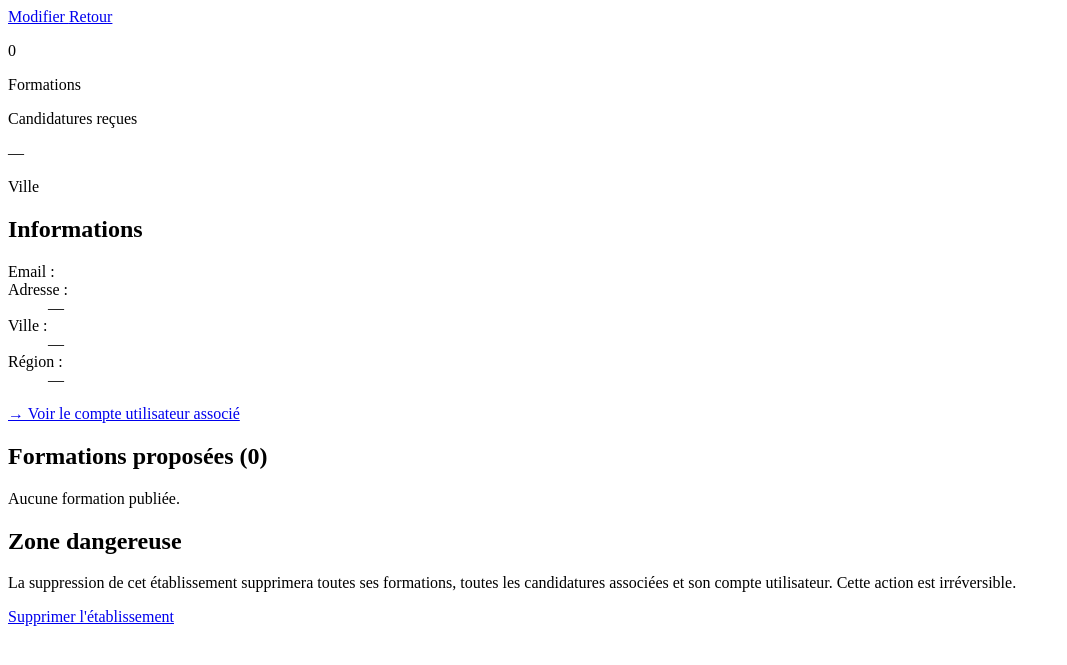
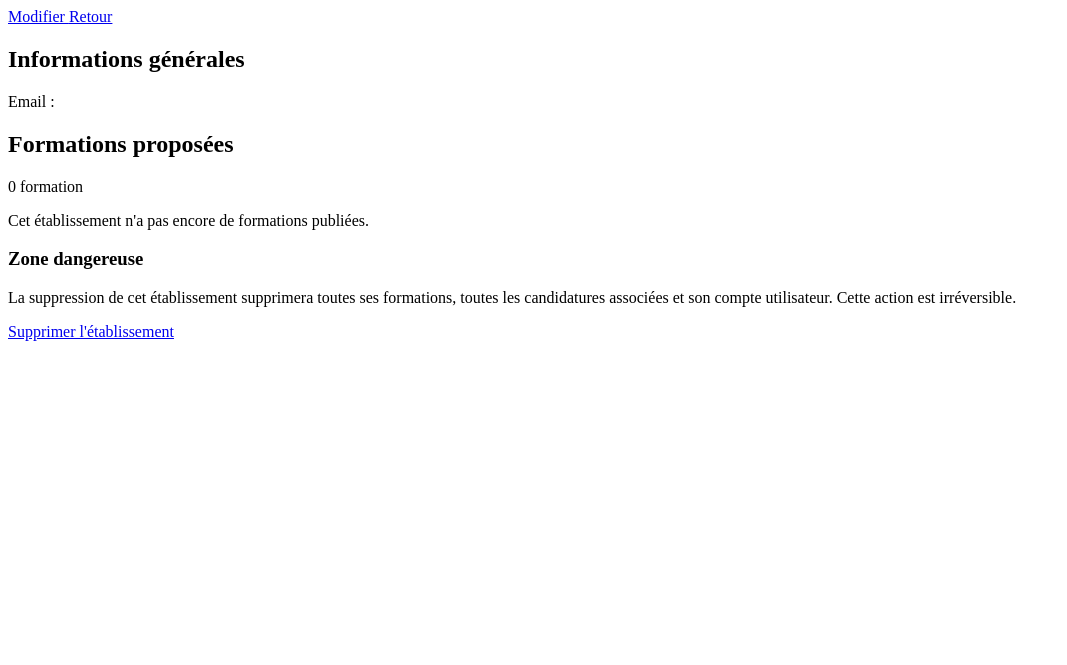
Before and after one commit to pablo-23-08/mpandova, a PHP site: page /admin/institution_view.php in a window 1280 px wide. Shown: the top 665 px of the page, without its empty margins (0-1067 px from the left). Run offline with PHP 8.4, Linux system fonts and the light colour scheme; data that the repository does not hold is empty.

Commit message:
admin_dashboard

```diff
--- a/app/views/admin/formations.php
+++ b/app/views/admin/formations.php
@@ -15,7 +15,7 @@
                     Gestion des formations
                 </h1>
                 <p class="mt-1 text-sm text-slate-500">
-                    <?= count($offres) ?> formation(s) trouvée(s)
+                    <?= count($offres) ?> <?= count($offres) > 1 ? 'formations' : 'formation' ?>
                 </p>
             </div>
             <div class="flex flex-wrap gap-2">
@@ -65,7 +65,7 @@
                 </select>
             </div>
             <button type="submit"
-                    class="rounded-lg bg-[#071d3b] px-5 py-2.5 text-sm font-semibold text-white hover:bg-[#0f2d54]">
+                    class="rounded-lg bg-[#f1b456] px-4 py-2 text-sm font-bold text-[#071d3b] hover:bg-[#e4a744]">
                 Filtrer
             </button>
             <?php if ($search || $etablissementFiltre || $niveauFiltre): ?>
--- a/app/views/admin/institution_view.php
+++ b/app/views/admin/institution_view.php
@@ -1,22 +1,8 @@
 <?php
 // $etablissement : données complètes de l'établissement
-// $programmes    : formations proposées
-// $candidatures  : dernières candidatures reçues
-
-$badgeColors = [
-    'en_attente' => 'bg-amber-100 text-amber-800 border-amber-200',
-    'acceptee'   => 'bg-emerald-100 text-emerald-800 border-emerald-200',
-    'refusee'    => 'bg-rose-100 text-rose-800 border-rose-200',
-    'annulee'    => 'bg-slate-100 text-slate-600 border-slate-200',
-];
-$badgeLabels = [
-    'en_attente' => 'En attente',
-    'acceptee'   => 'Acceptée',
-    'refusee'    => 'Refusée',
-    'annulee'    => 'Annulée',
-];
+// $formations    : offres de formation de l'établissement
 ?>
-<main class="mx-auto w-full max-w-5xl flex-1 px-4 py-10 sm:px-6 lg:px-8">
+<main class="mx-auto w-full max-w-4xl flex-1 px-4 py-10 sm:px-6 lg:px-8">
     <section class="rounded-3xl border border-white/20 bg-white/95 p-6 shadow-2xl shadow-[#071d3b]/25 sm:p-8">
 
         <!-- En-tête -->
@@ -41,161 +27,119 @@ $badgeLabels = [
             </div>
         </div>
 
-        <!-- Compteurs rapides -->
-        <div class="mt-6 grid gap-4 sm:grid-cols-3">
-            <div class="rounded-2xl border border-slate-200 bg-white p-5 text-center shadow-sm">
-                <p class="text-3xl font-extrabold text-[#071d3b]"><?= count($programmes) ?></p>
-                <p class="mt-1 text-xs font-semibold uppercase tracking-wide text-slate-500">Formations</p>
-            </div>
-            <div class="rounded-2xl border border-slate-200 bg-white p-5 text-center shadow-sm">
-                <p class="text-3xl font-extrabold text-[#071d3b]"><?= $etablissement['nb_candidatures'] ?></p>
-                <p class="mt-1 text-xs font-semibold uppercase tracking-wide text-slate-500">Candidatures reçues</p>
-            </div>
-            <div class="rounded-2xl border border-slate-200 bg-white p-5 text-center shadow-sm">
-                <p class="text-3xl font-extrabold text-[#071d3b]">
-                    <?= !empty($etablissement['ville']) ? htmlspecialchars($etablissement['ville']) : '—' ?>
-                </p>
-                <p class="mt-1 text-xs font-semibold uppercase tracking-wide text-slate-500">Ville</p>
-            </div>
-        </div>
+        <!-- Informations -->
+        <div class="mt-6 grid gap-6 sm:grid-cols-2">
 
-        <!-- Informations détaillées -->
-        <div class="mt-8 grid gap-6 lg:grid-cols-2">
-
-            <!-- Infos générales -->
             <div class="rounded-2xl border border-slate-200 bg-slate-50 p-5">
-                <h2 class="mb-4 text-sm font-bold uppercase tracking-wide text-[#071d3b]">Informations</h2>
+                <h2 class="mb-4 text-sm font-bold uppercase tracking-wide text-[#071d3b]">Informations générales</h2>
                 <dl class="space-y-3 text-sm">
-                    <div class="flex flex-col gap-1">
+                    <div class="flex justify-between">
                         <dt class="font-semibold text-slate-600">Email :</dt>
                         <dd class="text-slate-800"><?= htmlspecialchars($etablissement['email']) ?></dd>
                     </div>
-                    <div class="flex flex-col gap-1">
-                        <dt class="font-semibold text-slate-600">Adresse :</dt>
-                        <dd class="text-slate-800"><?= htmlspecialchars($etablissement['adresse'] ?? '—') ?></dd>
-                    </div>
-                    <div class="flex flex-col gap-1">
-                        <dt class="font-semibold text-slate-600">Ville :</dt>
-                        <dd class="text-slate-800"><?= htmlspecialchars($etablissement['ville'] ?? '—') ?></dd>
-                    </div>
-                    <div class="flex flex-col gap-1">
-                        <dt class="font-semibold text-slate-600">Région :</dt>
-                        <dd class="text-slate-800"><?= htmlspecialchars($etablissement['region'] ?? '—') ?></dd>
-                    </div>
                     <?php if (!empty($etablissement['site_web'])): ?>
-                    <div class="flex flex-col gap-1">
+                    <div class="flex justify-between">
                         <dt class="font-semibold text-slate-600">Site web :</dt>
                         <dd>
                             <a href="<?= htmlspecialchars($etablissement['site_web']) ?>"
-                               target="_blank" rel="noopener"
-                               class="text-sky-600 hover:underline text-xs">
+                               target="_blank"
+                               class="text-[#071d3b] hover:underline">
                                 <?= htmlspecialchars($etablissement['site_web']) ?>
                             </a>
                         </dd>
                     </div>
                     <?php endif; ?>
-                    <?php if (!empty($etablissement['description'])): ?>
-                    <div class="flex flex-col gap-1">
-                        <dt class="font-semibold text-slate-600">Description :</dt>
-                        <dd class="text-slate-700 text-xs leading-relaxed"><?= nl2br(htmlspecialchars($etablissement['description'])) ?></dd>
+                    <?php if (!empty($etablissement['ville'])): ?>
+                    <div class="flex justify-between">
+                        <dt class="font-semibold text-slate-600">Ville :</dt>
+                        <dd class="text-slate-800"><?= htmlspecialchars($etablissement['ville']) ?></dd>
+                    </div>
+                    <?php endif; ?>
+                    <?php if (!empty($etablissement['region'])): ?>
+                    <div class="flex justify-between">
+                        <dt class="font-semibold text-slate-600">Région :</dt>
+                        <dd class="text-slate-800"><?= htmlspecialchars($etablissement['region']) ?></dd>
+                    </div>
+                    <?php endif; ?>
+                    <?php if (!empty($etablissement['adresse'])): ?>
+                    <div class="flex justify-between">
+                        <dt class="font-semibold text-slate-600">Adresse :</dt>
+                        <dd class="text-slate-800"><?= htmlspecialchars($etablissement['adresse']) ?></dd>
                     </div>
                     <?php endif; ?>
                 </dl>
-
-                <div class="mt-4 border-t border-slate-200 pt-4">
-                    <a href="index.php?route=admin/user/view&id=<?= $etablissement['id_utilisateur'] ?>"
-                       class="text-xs font-semibold text-[#071d3b] hover:text-[#f1b456]">
-                        → Voir le compte utilisateur associé
-                    </a>
-                </div>
             </div>
 
-            <!-- Formations -->
+            <?php if (!empty($etablissement['description'])): ?>
             <div class="rounded-2xl border border-slate-200 bg-slate-50 p-5">
-                <h2 class="mb-4 text-sm font-bold uppercase tracking-wide text-[#071d3b]">
-                    Formations proposées (<?= count($programmes) ?>)
-                </h2>
-                <?php if (empty($programmes)): ?>
-                    <p class="text-sm text-slate-500">Aucune formation publiée.</p>
-                <?php else: ?>
-                    <div class="space-y-2">
-                        <?php foreach ($programmes as $p): ?>
-                            <div class="flex items-center justify-between rounded-lg border border-slate-200 bg-white px-3 py-2 text-xs">
-                                <div>
-                                    <span class="font-semibold text-[#071d3b]"><?= htmlspecialchars($p['filiere_nom']) ?></span>
-                                    <?php if ($p['duree_formation']): ?>
-                                        <span class="ml-2 text-slate-400">· <?= htmlspecialchars($p['duree_formation']) ?></span>
-                                    <?php endif; ?>
-                                    <span class="ml-2 text-slate-400">· <?= $p['nb_candidatures'] ?> candidature(s)</span>
-                                </div>
-                                <a href="index.php?route=admin/formation/view&id=<?= $p['id_offre_filiere'] ?>"
-                                   class="ml-3 shrink-0 font-semibold text-[#071d3b] hover:text-[#f1b456]">→</a>
-                            </div>
-                        <?php endforeach; ?>
+                <h2 class="mb-4 text-sm font-bold uppercase tracking-wide text-[#071d3b]">Description</h2>
+                <p class="text-sm leading-relaxed text-slate-700">
+                    <?= nl2br(htmlspecialchars($etablissement['description'])) ?>
+                </p>
             </div>
             <?php endif; ?>
         </div>
 
+        <!-- Formations proposées -->
+        <div class="mt-8">
+            <div class="flex items-center justify-between">
+                <h2 class="text-base font-bold uppercase tracking-wide text-[#071d3b]">Formations proposées</h2>
+                <span class="text-xs text-slate-500"><?= count($formations ?? []) ?> <?= count($formations ?? []) > 1 ? 'formations' : 'formation' ?></span>
             </div>
 
-        <!-- Dernières candidatures reçues -->
-        <?php if (!empty($candidatures)): ?>
-        <div class="mt-8">
-            <div class="flex items-center justify-between">
-                <h2 class="text-sm font-bold uppercase tracking-wide text-[#071d3b]">
-                    Candidatures récentes
-                </h2>
-                <a href="index.php?route=admin/applications&etablissement=<?= $etablissement['id_etablissement'] ?>"
-                   class="text-xs font-semibold text-[#071d3b] hover:text-[#f1b456]">
-                    Voir toutes →
-                </a>
-            </div>
+            <?php if (empty($formations)): ?>
+                <p class="mt-4 text-sm text-slate-500">Cet établissement n'a pas encore de formations publiées.</p>
+            <?php else: ?>
                 <div class="mt-4 overflow-x-auto rounded-2xl border border-slate-200">
                     <table class="w-full text-sm">
                         <thead class="bg-slate-50">
                             <tr>
-                            <th class="px-4 py-3 text-left text-xs font-semibold uppercase tracking-wide text-slate-500">Étudiant</th>
-                            <th class="px-4 py-3 text-left text-xs font-semibold uppercase tracking-wide text-slate-500">Formation</th>
-                            <th class="px-4 py-3 text-left text-xs font-semibold uppercase tracking-wide text-slate-500">Date</th>
-                            <th class="px-4 py-3 text-left text-xs font-semibold uppercase tracking-wide text-slate-500">Statut</th>
+                                <th class="px-4 py-3 text-left text-xs font-semibold uppercase tracking-wide text-slate-500">Filière</th>
+                                <th class="px-4 py-3 text-left text-xs font-semibold uppercase tracking-wide text-slate-500">Durée</th>
+                                <th class="px-4 py-3 text-left text-xs font-semibold uppercase tracking-wide text-slate-500">Places</th>
+                                <th class="px-4 py-3 text-left text-xs font-semibold uppercase tracking-wide text-slate-500">Frais (Ar/an)</th>
+                                <th class="px-4 py-3 text-right text-xs font-semibold uppercase tracking-wide text-slate-500">Actions</th>
                             </tr>
                         </thead>
                         <tbody class="divide-y divide-slate-100 bg-white">
-                        <?php foreach ($candidatures as $c):
-                            $badgeClass = $badgeColors[$c['statut']] ?? 'bg-slate-100 text-slate-600 border-slate-200';
-                            $badgeLabel = $badgeLabels[$c['statut']] ?? $c['statut'];
-                        ?>
+                            <?php foreach ($formations as $f): ?>
                                 <tr class="hover:bg-slate-50">
-                                <td class="px-4 py-3 font-medium text-[#071d3b]">
-                                    <?= htmlspecialchars($c['etudiant_prenom'] . ' ' . $c['etudiant_nom']) ?>
-                                </td>
-                                <td class="px-4 py-3 text-slate-600"><?= htmlspecialchars($c['filiere_nom']) ?></td>
-                                <td class="px-4 py-3 text-xs text-slate-500">
-                                    <?= date('d/m/Y', strtotime($c['date_candidature'])) ?>
+                                    <td class="px-4 py-3 font-medium text-[#071d3b]"><?= htmlspecialchars($f['filiere_nom']) ?></td>
+                                    <td class="px-4 py-3 text-slate-600"><?= htmlspecialchars($f['duree_formation'] ?? '—') ?></td>
+                                    <td class="px-4 py-3 text-slate-600"><?= $f['place_disponible'] ?? '—' ?></td>
+                                    <td class="px-4 py-3 text-slate-600">
+                                        <?= $f['frais_scolarite'] > 0 ? number_format($f['frais_scolarite'], 0, ',', ' ') : '—' ?>
                                     </td>
                                     <td class="px-4 py-3">
-                                    <span class="inline-block rounded-lg border px-2 py-0.5 text-xs font-semibold <?= $badgeClass ?>">
-                                        <?= $badgeLabel ?>
-                                    </span>
+                                        <div class="flex justify-end gap-2">
+                                            <a href="index.php?route=admin/formation/view&id=<?= $f['id_offre_filiere'] ?>"
+                                               class="rounded-lg border border-slate-200 px-3 py-1 text-xs font-semibold text-slate-700 hover:border-[#f1b456]">
+                                                Voir
+                                            </a>
+                                            <a href="index.php?route=admin/formation/edit&id=<?= $f['id_offre_filiere'] ?>"
+                                               class="rounded-lg border border-[#f1b456]/50 bg-[#f1b456]/15 px-3 py-1 text-xs font-semibold text-[#8a5a10] hover:bg-[#f1b456]/25">
+                                                Modifier
+                                            </a>
+                                        </div>
                                     </td>
                                 </tr>
                             <?php endforeach; ?>
                         </tbody>
                     </table>
                 </div>
+            <?php endif; ?>
         </div>
-        <?php endif; ?>
 
         <!-- Zone dangereuse -->
-        <div class="mt-8 rounded-2xl border border-rose-200 bg-rose-50 p-5">
-            <h2 class="mb-3 text-sm font-bold text-rose-800">Zone dangereuse</h2>
-            <p class="mb-4 text-xs text-rose-700">
+        <div class="mt-10 rounded-2xl border border-rose-200 bg-rose-50 p-5">
+            <h3 class="text-sm font-bold text-rose-800">Zone dangereuse</h3>
+            <p class="mt-1 text-xs text-rose-700">
                 La suppression de cet établissement supprimera toutes ses formations, toutes les candidatures associées
                 et son compte utilisateur. Cette action est irréversible.
             </p>
             <a href="index.php?route=admin/institution/delete&id=<?= $etablissement['id_etablissement'] ?>"
-               onclick="return confirm('Êtes-vous sûr de vouloir supprimer l\'établissement « <?= addslashes(htmlspecialchars($etablissement['nom'])) ?> » ?\n\nCette action est IRRÉVERSIBLE.')"
-               class="inline-block rounded-lg border border-rose-300 bg-white px-4 py-2 text-sm font-semibold text-rose-700 hover:bg-rose-100">
+               onclick="return confirm('Supprimer définitivement cet établissement ? Cette action est irréversible.')"
+               class="mt-4 inline-block rounded-lg border border-rose-300 bg-white px-4 py-2 text-sm font-semibold text-rose-700 hover:bg-rose-100">
                 Supprimer l'établissement
             </a>
         </div>
--- a/app/views/admin/programs.php
+++ b/app/views/admin/programs.php
@@ -20,7 +20,7 @@ $actionUrl = $modeEdition
                     Catalogue des filières
                 </h1>
                 <p class="mt-1 text-sm text-slate-500">
-                    <?= count($filieres) ?> filière(s) dans le catalogue de référence
+                    <?= count($filieres) ?> <?= count($filieres) > 1 ? 'filières' : 'filière ' ?>dans le catalogue de référence
                 </p>
             </div>
             <div class="flex flex-wrap gap-2">
@@ -48,7 +48,7 @@ $actionUrl = $modeEdition
                 >
             </div>
             <button type="submit"
-                    class="rounded-lg bg-[#071d3b] px-5 py-2.5 text-sm font-semibold text-white hover:bg-[#0f2d54]">
+                    class="rounded-lg bg-[#f1b456] px-4 py-2 text-sm font-bold text-[#071d3b] hover:bg-[#e4a744]">
                 Rechercher
             </button>
             <?php if ($search): ?>
```
Also changed, not shown: app/views/admin/application_view.php (+48 -71 lines), app/views/admin/institutions.php (+12 -12 lines), app/views/admin/user_form.php (+8 -8 lines), app/views/admin/users.php (+23 -25 lines), public/assets/css/output.css. Lines whose indentation alone changed are shown as unchanged.
